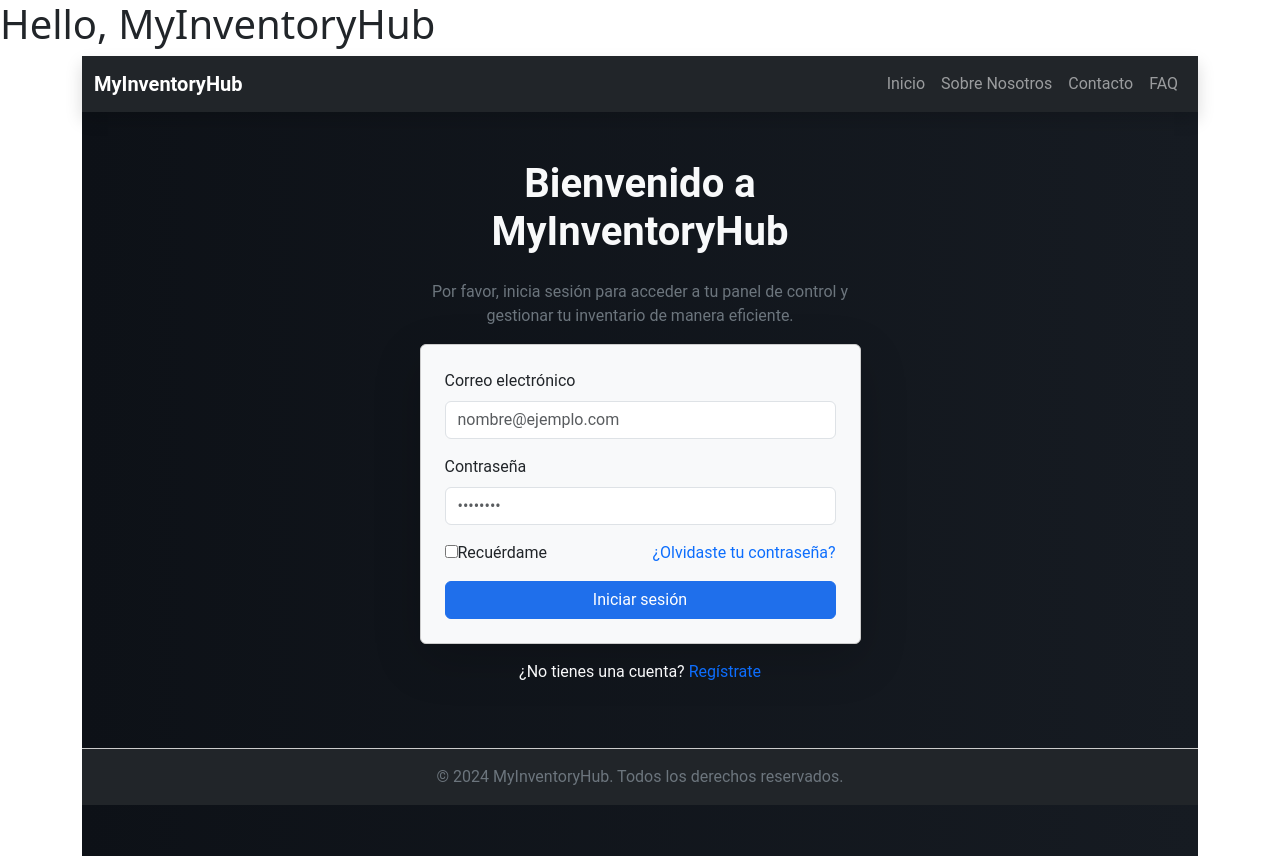
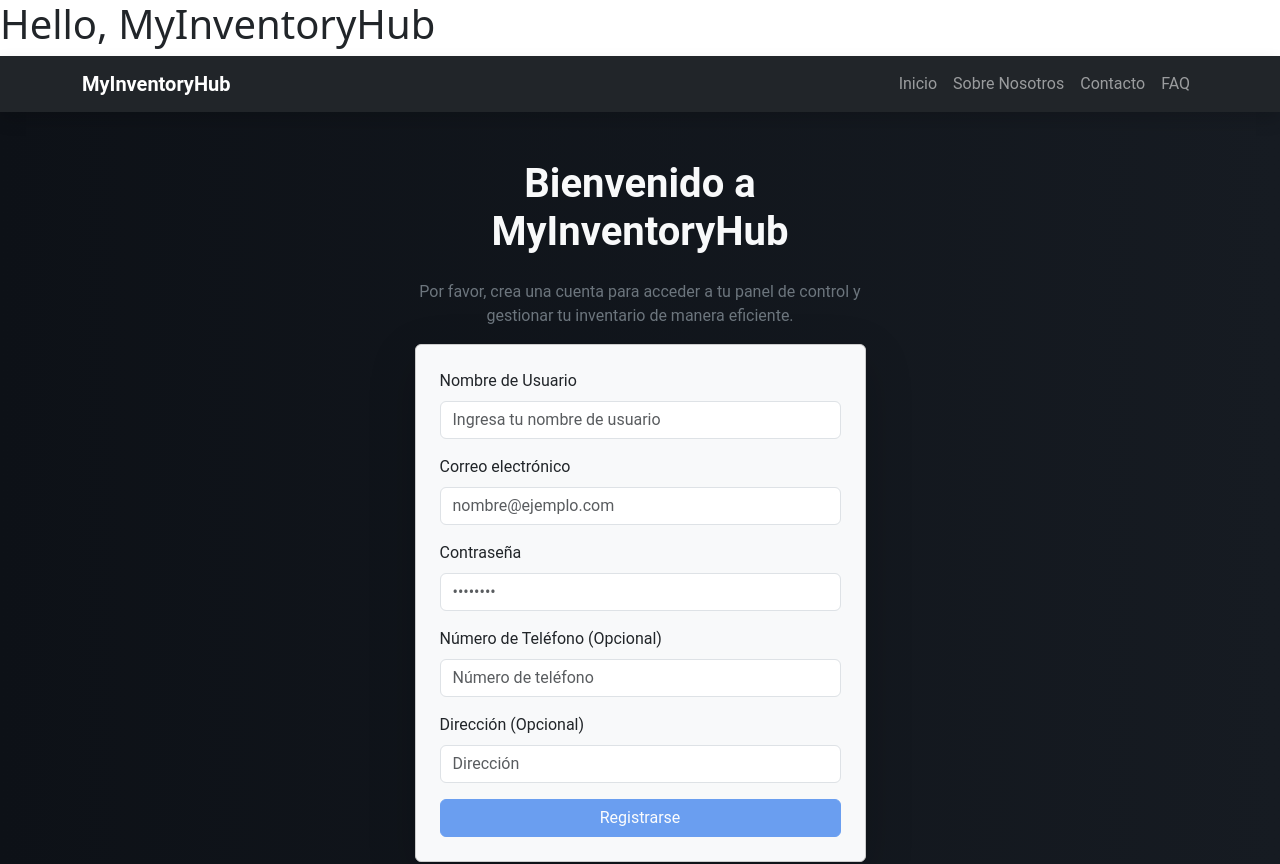
Before and after one commit to SyTW2425/E17_P4, an Angular app in the folder MyInventoryHub/: page / in a window 1280 px wide. Shown: the top 864 px of the page. Built offline with nearby package versions, Linux system fonts and the light colour scheme.

Commit message:
vision v0.2

```diff
--- a/MyInventoryHub/src/app/app.component.html
+++ b/MyInventoryHub/src/app/app.component.html
@@ -1,4 +1,2 @@
 <h1>Hello, MyInventoryHub</h1>
-<div class="container">
-  <app-sign-in></app-sign-in>
-</div>
+<app-sign-in></app-sign-in>
--- a/MyInventoryHub/src/app/components/sign-in/sign-in.component.html
+++ b/MyInventoryHub/src/app/components/sign-in/sign-in.component.html
@@ -39,26 +39,35 @@
     <div class="row justify-content-center align-items-center">
       <div class="col-lg-5">
         <h1 class="text-center mb-4">Bienvenido a MyInventoryHub</h1>
-        <p class="text-center text-secondary">Por favor, inicia sesión para acceder a tu panel de control y gestionar tu inventario de manera eficiente.</p>
-        <form class="p-4 shadow-lg rounded bg-light text-dark">
+        <p class="text-center text-secondary">Por favor, crea una cuenta para acceder a tu panel de control y gestionar tu inventario de manera eficiente.</p>
+        <form class="p-4 shadow-lg rounded bg-light text-dark" (ngSubmit)="signIn()">
+          <div class="mb-3">
+            <label for="username" class="form-label">Nombre de Usuario</label>
+            <input type="text" class="form-control" id="username" [(ngModel)]="username" name="username" placeholder="Ingresa tu nombre de usuario" required>
+          </div>
           <div class="mb-3">
             <label for="email" class="form-label">Correo electrónico</label>
-            <input type="email" class="form-control" id="email" placeholder="nombre@ejemplo.com">
+            <input type="email" class="form-control" id="email" [(ngModel)]="email" name="email" placeholder="nombre@ejemplo.com" required>
           </div>
           <div class="mb-3">
             <label for="password" class="form-label">Contraseña</label>
-            <input type="password" class="form-control" id="password" placeholder="••••••••">
+            <input type="password" class="form-control" id="password" [(ngModel)]="password" name="password" placeholder="••••••••" required>
           </div>
-          <div class="d-flex justify-content-between align-items-center mb-3">
-            <div>
-              <input type="checkbox" id="rememberMe">
-              <label for="rememberMe" class="form-check-label">Recuérdame</label>
-            </div>
-            <a href="#" class="text-decoration-none">¿Olvidaste tu contraseña?</a>
+          <div class="mb-3">
+            <label for="phoneNumber" class="form-label">Número de Teléfono (Opcional)</label>
+            <input type="tel" class="form-control" id="phoneNumber" [(ngModel)]="phoneNumber" name="phoneNumber" placeholder="Número de teléfono">
           </div>
-          <button type="submit" class="btn btn-primary w-100">Iniciar sesión</button>
+          <div class="mb-3">
+            <label for="address" class="form-label">Dirección (Opcional)</label>
+            <input type="text" class="form-control" id="address" [(ngModel)]="address" name="address" placeholder="Dirección">
+          </div>
+
+          <!-- Mensaje de error -->
+          <div *ngIf="errorMessage" class="alert alert-danger">{{ errorMessage }}</div>
+
+          <button type="submit" class="btn btn-primary w-100" [disabled]="!username || !email || !password">Registrarse</button>
         </form>
-        <p class="text-center mt-3">¿No tienes una cuenta? <a href="#" class="text-decoration-none text-primary">Regístrate</a></p>
+        <p class="text-center mt-3">¿Ya tienes una cuenta? <a href="#" class="text-decoration-none text-primary">Iniciar sesión</a></p>
       </div>
     </div>
   </div>
--- a/MyInventoryHub/src/app/components/sign-in/sign-in.component.ts
+++ b/MyInventoryHub/src/app/components/sign-in/sign-in.component.ts
@@ -7,7 +7,7 @@ import { FormsModule } from '@angular/forms';
   templateUrl: './sign-in.component.html',
   styleUrls: ['./sign-in.component.css'],
   standalone: true,
-  imports: [CommonModule, FormsModule], // Importamos los módulos necesarios
+  imports: [CommonModule, FormsModule],
 })
 export class SignInComponent {
   username: string = '';
```
